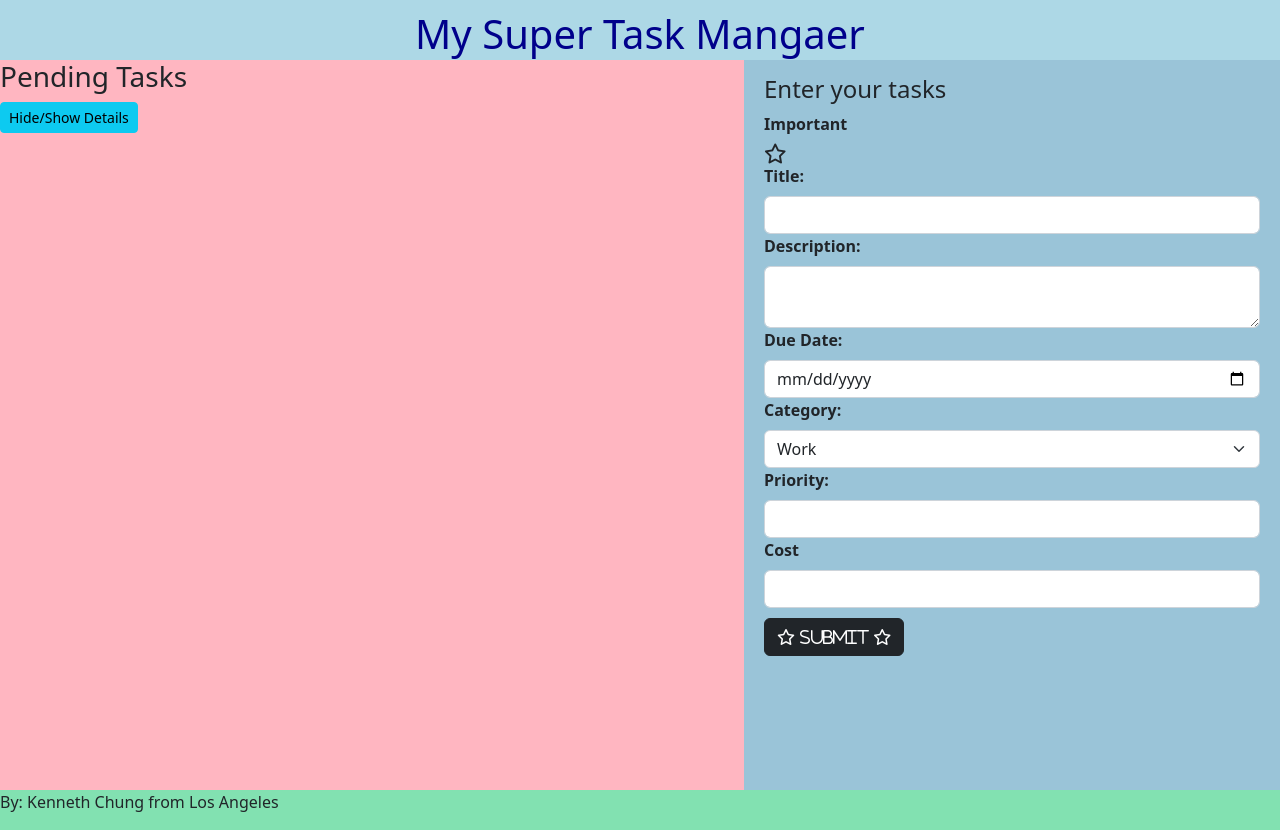
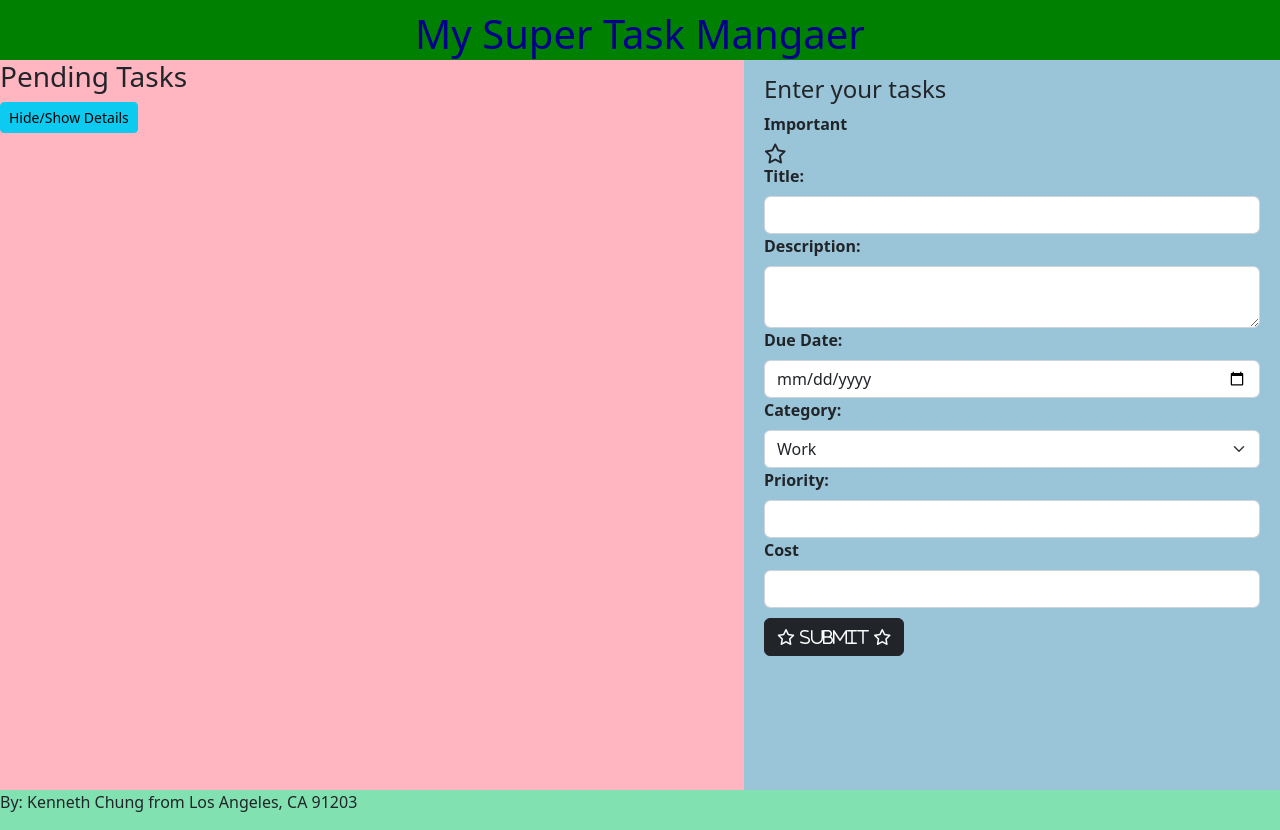
Before and after one commit to kternity/Task-Manager-with-Class, a plain HTML site: page index.html in a window 1280 px wide. Drawn offline with nearby package versions, Linux system fonts and the light colour scheme.

Commit message:
Changed nav color & Added CA, 91203

```diff
--- a/index.html
+++ b/index.html
@@ -79,7 +79,7 @@
       </section>
     </main>
 
-    <footer>By: Kenneth Chung from Los Angeles</footer>
+    <footer>By: Kenneth Chung from Los Angeles, CA 91203</footer>
 
     <!-- JavaScript Bundle with Popper -->
     <script src="https://code.jquery.com/jquery-3.6.1.min.js"></script>
--- a/styles/app.css
+++ b/styles/app.css
@@ -10,7 +10,7 @@ nav {
    text-align: center;
    align-items: center;
    color: darkblue;
-   background-color: lightblue;
+   background-color: Green;
    padding-top: 10px;
    padding-bottom: 10px;
 }
```
